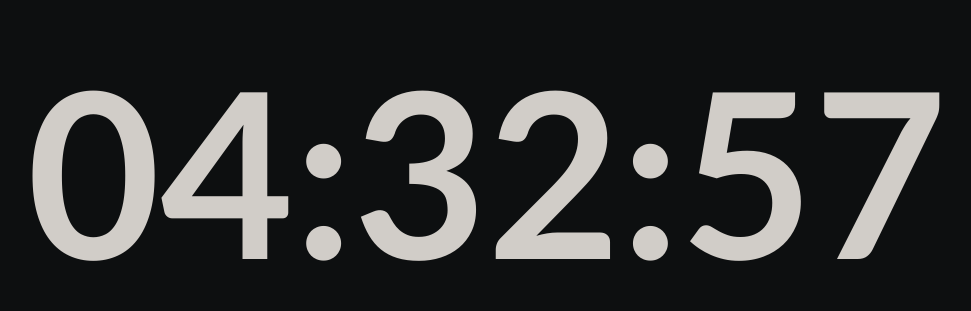
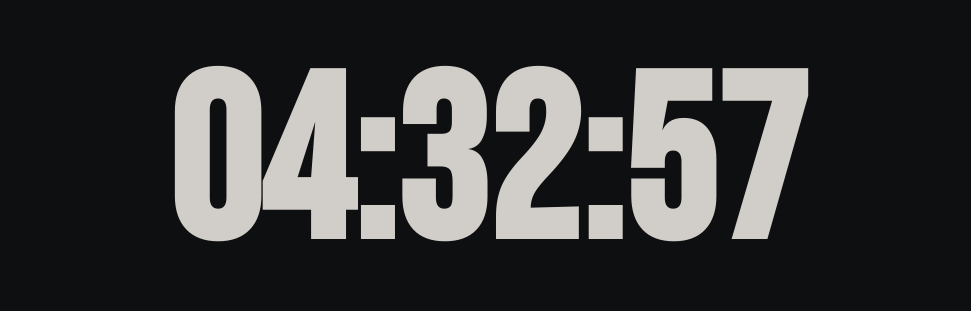
Before and after one commit to M1lken01/new-year-countdown, a plain HTML site: page index.html in a window 1280 px wide. Shown: the part 128-439 px from the top of the page, without its empty margins (153-1124 px from the left). Drawn offline with Linux system fonts and the light colour scheme.

Commit message:
nice font

```diff
--- a/style.css
+++ b/style.css
@@ -1,6 +1,7 @@
+@import url('https://fonts.googleapis.com/css2?family=Bebas+Neue&display=swap');
 body {
     margin: 0px;
-    font-family: 'Gill Sans', 'Gill Sans MT', Calibri, 'Trebuchet MS', sans-serif;
+    font-family: 'Bebas Neue', cursive;
     background-color: #0d0f10;
     color: #d1cdc8;
 }
```
